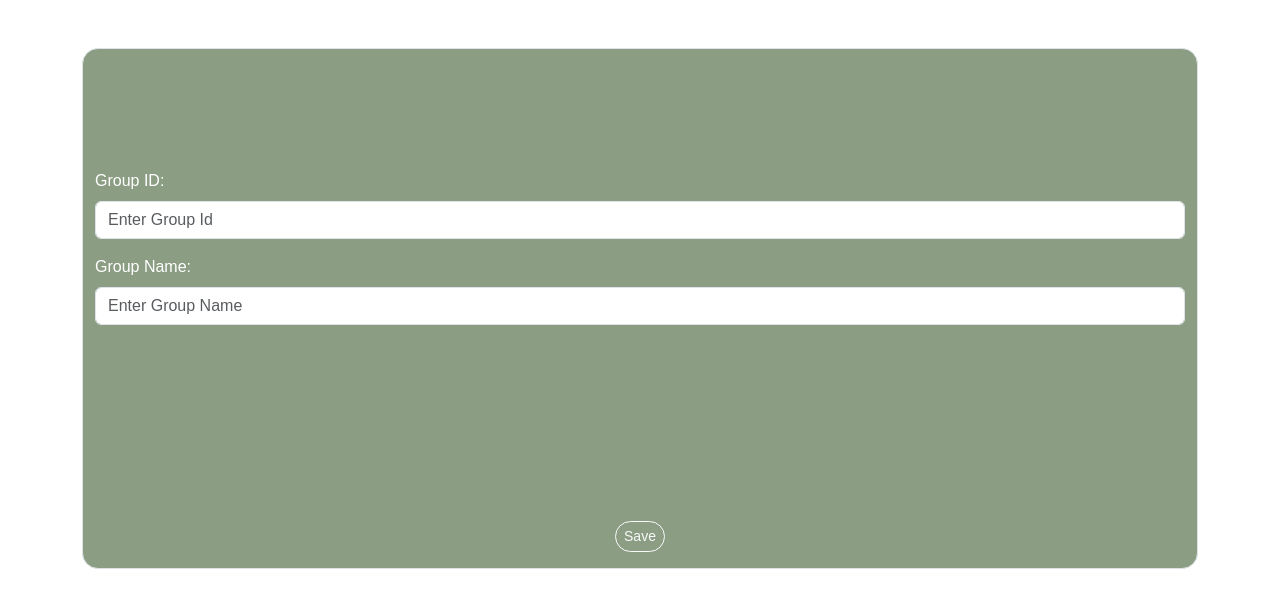
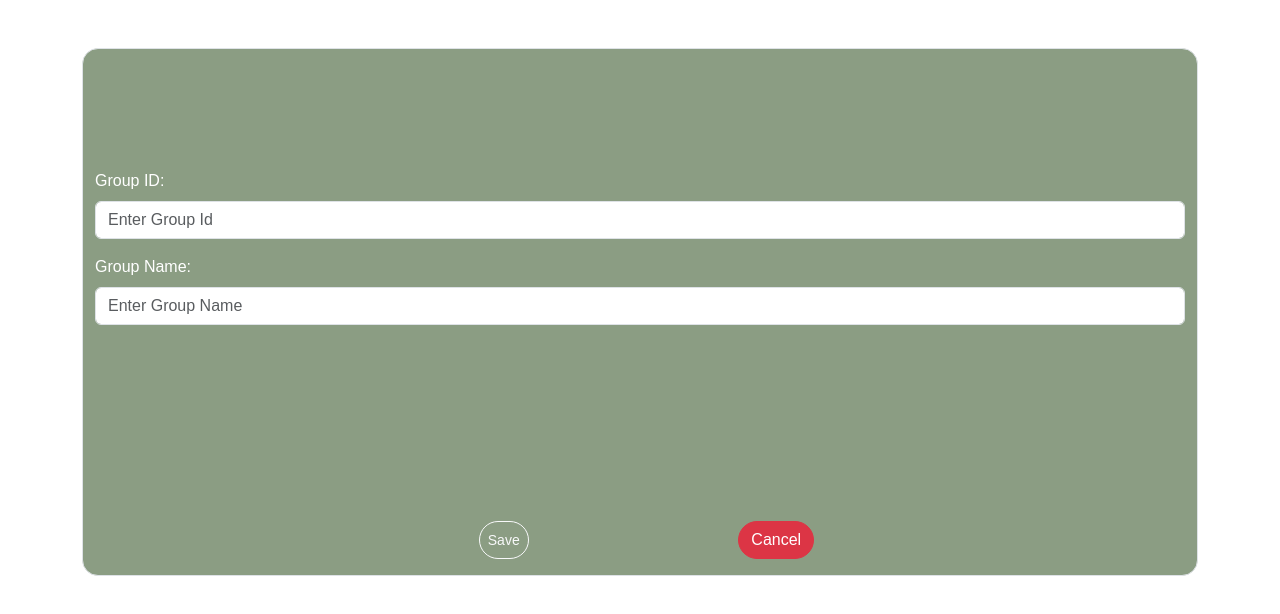
Before and after one commit to brandonhjh/PawfectPals, a Vue app in the folder pawfectpal-frontend/: page /createGroup in a window 1280 px wide. Shown: the top 614 px of the page. Built offline with nearby package versions, Linux system fonts and the light colour scheme; no server answers.

Commit message:
added cancel buttons to join group and create group

```diff
--- a/pawfectpal-frontend/src/views/Create-group-view.vue
+++ b/pawfectpal-frontend/src/views/Create-group-view.vue
@@ -1,4 +1,5 @@
 <template lang="html">
+
   <div class="container my-5 " >
     <div id="green-banner" class="container border rounded-4 pt-4 pb-3 " >
       <div class="mb-3 mt-5 pt-5 ">
@@ -30,6 +31,11 @@
               Save
             </button>
           </div>
+          <div class="col d-flex justify-content-center">
+            <button type="button" class="btn btn-danger rounded-pill" @click="goToGroups">
+              Cancel
+            </button>
+          </div>
           <div class="col"></div>
         </div>
       </div>
@@ -40,6 +46,12 @@
 export default {
   name: "Create-group-view",
   components: {},
+  methods:{
+    goToGroups() {
+      console.log("otw back to Group page");
+      this.$router.push("/groups");
+    },
+  },
 };
 </script>
 
--- a/pawfectpal-frontend/src/views/Group-join-group.vue
+++ b/pawfectpal-frontend/src/views/Group-join-group.vue
@@ -1,12 +1,10 @@
 <template lang="html">
     <div class="container my-5" >
         <div id="green-banner" class="container border rounded-4 pt-4 pb-3 " >
-            <div class="row text-center  mx-2 px-2 my-2 py-2"><h4><b>
+            <div class="row text-center mx-2 px-2 my-2 py-2"><h4><b>
                 Join Group
-            </b>
-            </h4>
-
-        </div>
+              </b></h4>
+            </div>
       <div class="mb-3 mt-5 pt-5 ">
         <label for="groupId" class="form-label">Group ID:</label>
         <input
@@ -26,7 +24,7 @@
         />
       </div>
       <div class="container mt-5 pt-5">
-        <div class="row mt-5 pt-5">
+        <div class="row mt-4 pt-4">
           <div class="col"></div>
           <div class="col d-flex justify-content-center">
             <button
@@ -34,6 +32,11 @@
               class="btn btn-outline-light rounded-pill btn-sm"
             >
               Confirm
+            </button>
+          </div>
+          <div class="col d-flex justify-content-center">
+            <button type="button" class="btn btn-danger rounded-pill" @click="goToGroups">
+              Cancel
             </button>
           </div>
           <div class="col"></div>
@@ -46,6 +49,12 @@
 export default {
     name: "Group-add-member-view",
     components: {},
+    methods:{
+    goToGroups() {
+      console.log("otw back to Group page");
+      this.$router.push("/groups");
+    },
+  },
 }
 </script>
 <style lang="css">
```
